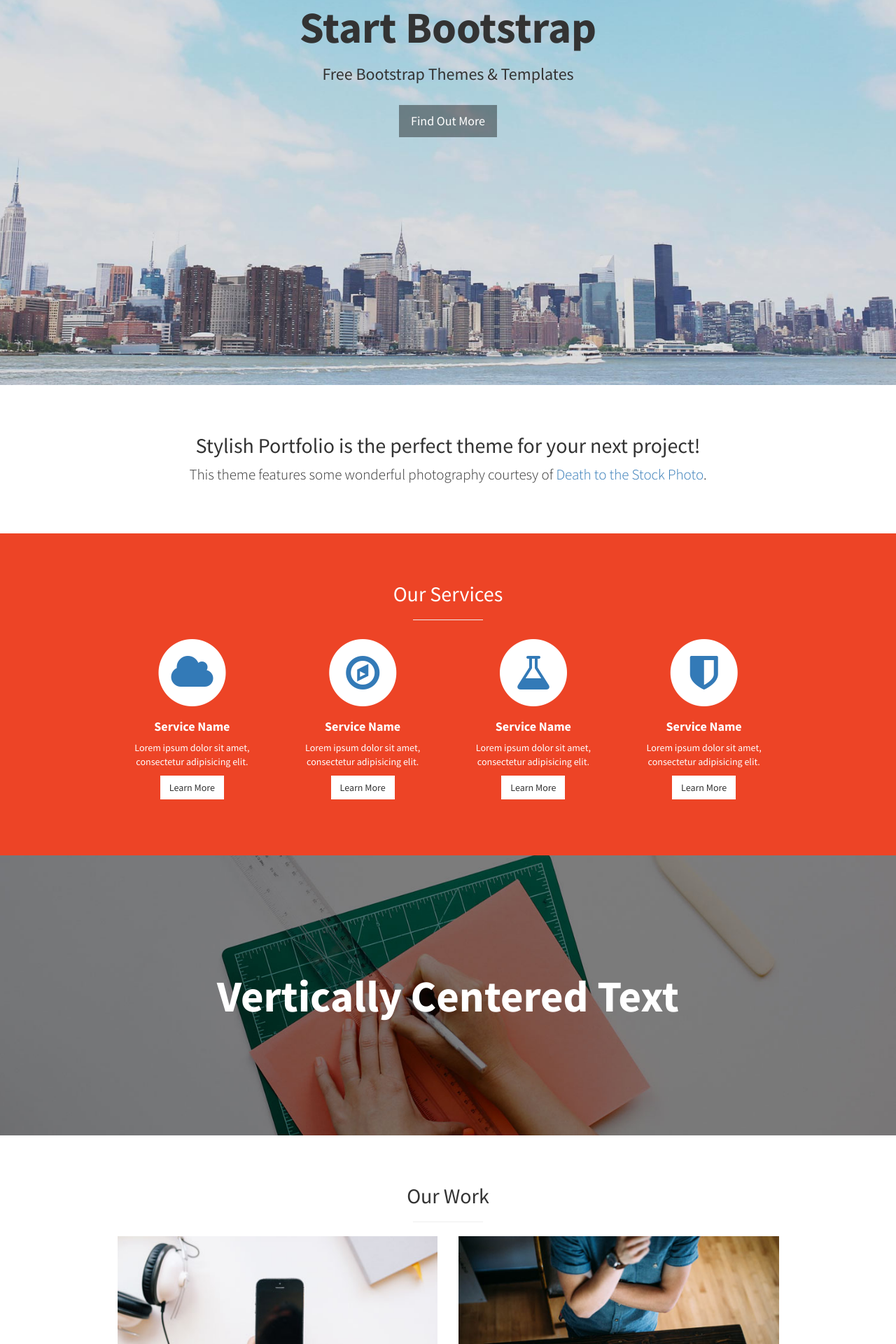
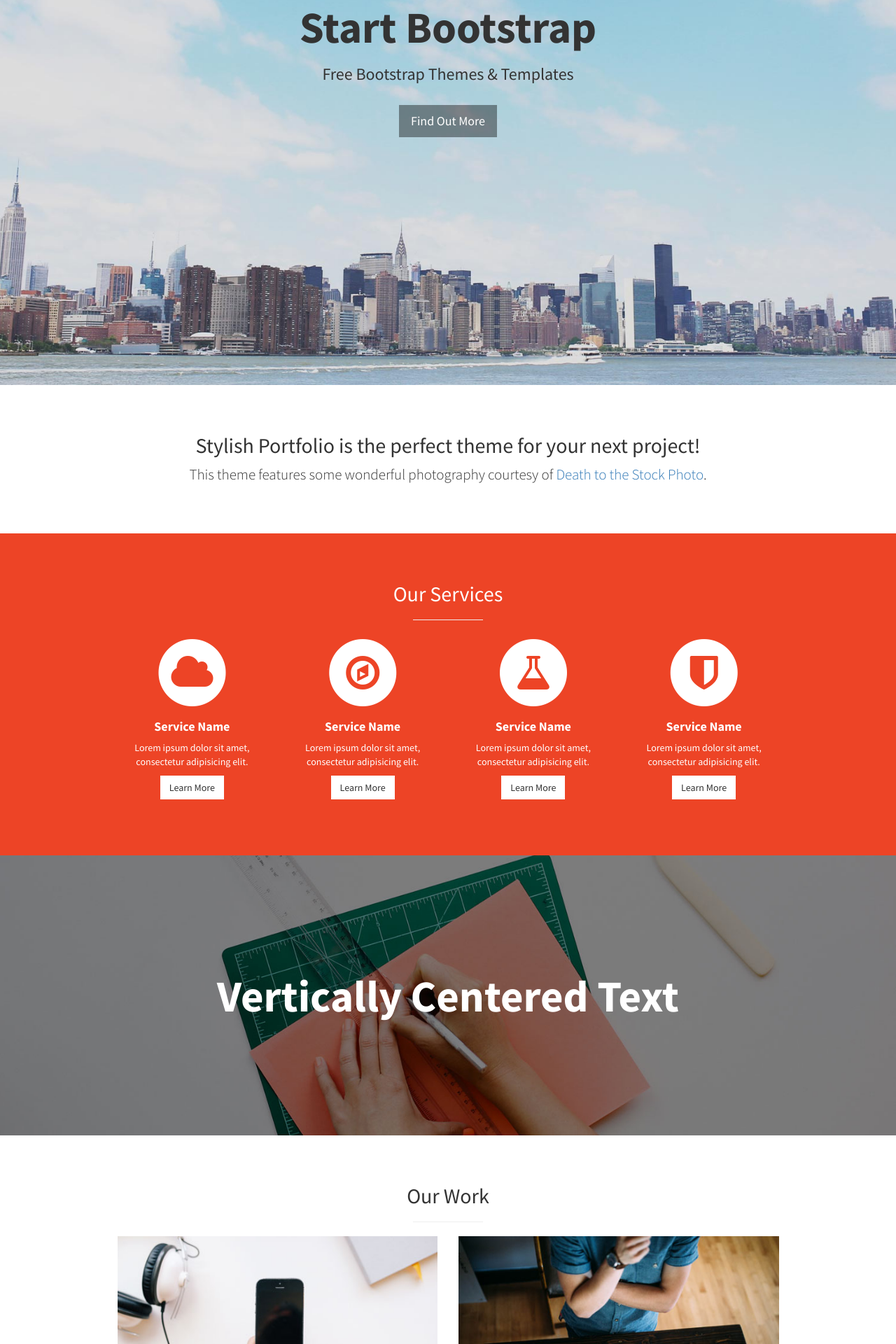
Before and after one commit to volny/stylish-portfolio-jekyll, a Jekyll site: the page built from index.html, in a window 1280 px wide. Shown: the part 350-2270 px from the top of the page at 70% size. Built offline with Jekyll 4.4.1, drawn with Linux system fonts in a browser that asks for light colours.

Commit message:
change icon color

```diff
--- a/css/stylish-portfolio.css
+++ b/css/stylish-portfolio.css
@@ -19,6 +19,10 @@ body {
 .bg-primary {
   color: #fff;
   background-color: #ed4426;
+}
+
+.text-primary {
+  color: #ed4426;
 }
 
 
```
